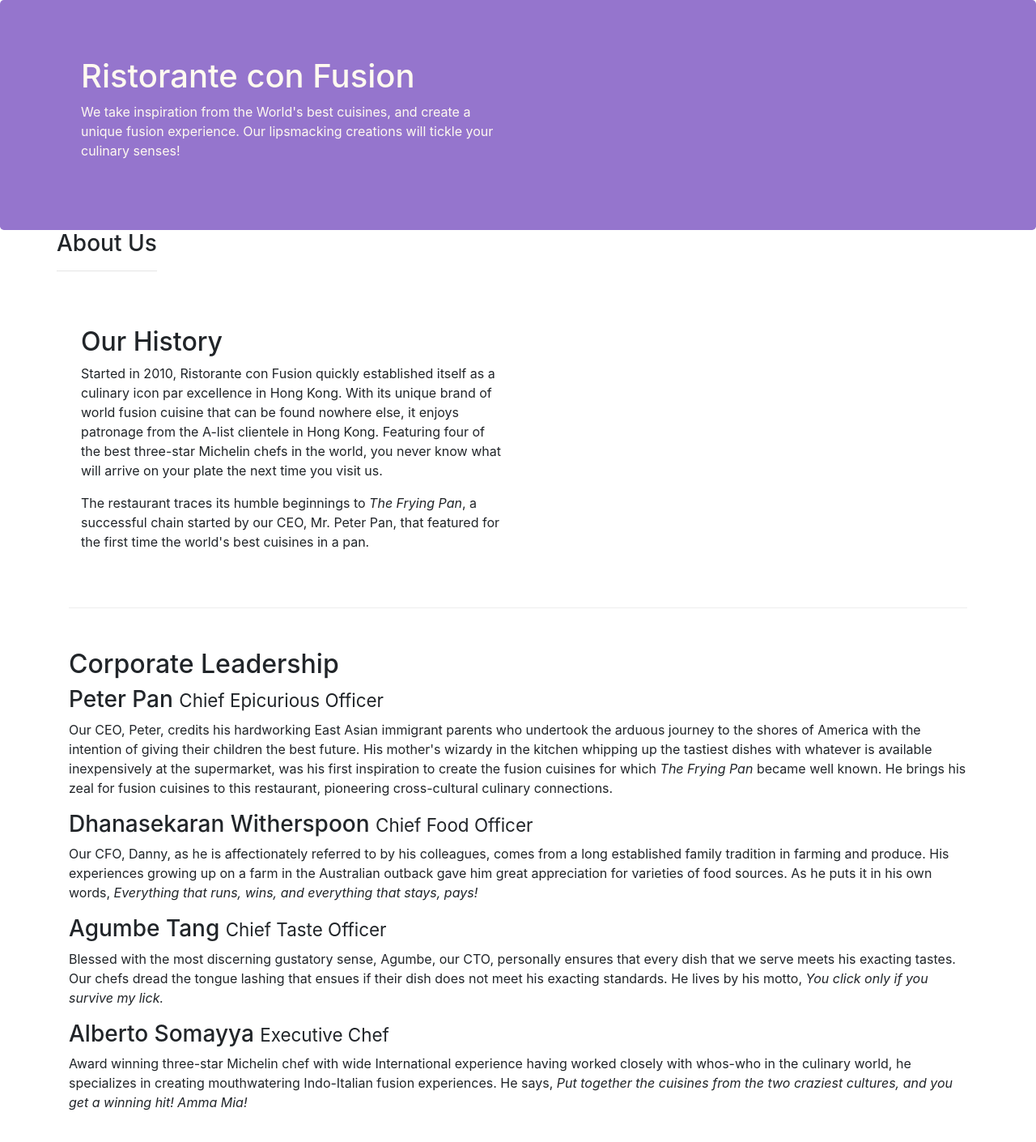
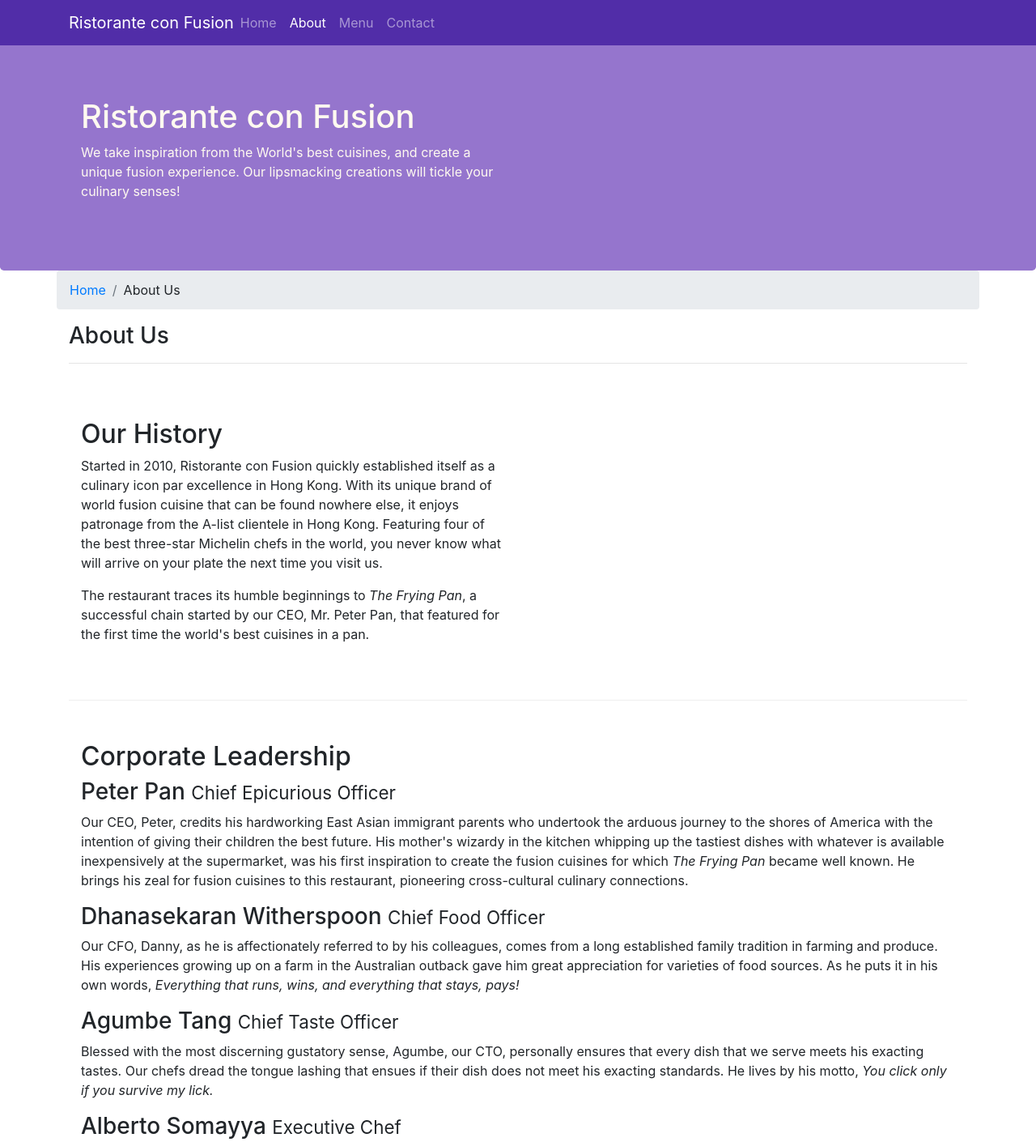
Before and after one commit to nikhil03singh/front-end-web, a website: page aboutus.html in a window 1280 px wide. Shown: the top 1410 px of the page at 81% size. Drawn offline with nearby package versions, Linux system fonts and the light colour scheme.

Commit message:
navbar and breadcrumbs

```diff
--- a/CSS/styles.css
+++ b/CSS/styles.css
@@ -27,3 +27,11 @@
     margin: 0px;
     color: #0f0f0f;
 }
+body {
+    padding: 50px 0px 0px 0px;
+    z-index: 0;
+}
+
+.navbar-dark{
+    background-color: #512DA8;
+}
--- a/aboutus.html
+++ b/aboutus.html
@@ -2,12 +2,9 @@
 <html lang="en">
 
 <head>
-    <!-- Required meta tags always come first -->
     <meta charset="utf-8">
     <meta name="viewport" content="width=device-width, initial-scale=1, shrink-to-fit=no">
     <meta http-equiv="x-ua-compatible" content="ie=edge">
-
-    <!-- Bootstrap CSS -->
     <link rel="stylesheet" href="node_modules/bootstrap/dist/css/bootstrap.min.css">
     <link rel="stylesheet" href="CSS/styles.css">
     <title>Ristorante Con Fusion: About Us</title>
@@ -15,7 +12,22 @@
 </head>
 
 <body>
-
+    <nav class="navbar navbar-dark navbar-expand-sm fixed-top">
+        <div class = "container">
+            <button class="navbar-toggler" type="button" data-toggle="collapse" data-target="#Navbar">
+                <span class="navbar-toggler-icon"></span>
+            </button>
+            <a class="navbar-brand mr-auto" href="./index.html">Ristorante con Fusion</a>
+            <div class="collapse navbar-collapse" id="Navbar">
+                <ul class="navbar-nav mr-auto">
+                    <li class="nav-item "><a class="nav-link" href="./index.html">Home</a></li>
+                    <li class="nav-item active"><a class="nav-link" href="#">About</a></li>
+                    <li class="nav-item"><a class="nav-link" href="#">Menu</Menu></a></li>
+                    <li class="nav-item"><a class="nav-link" href="#">Contact</a></li>
+                </ul>
+            </div>
+        </div>
+    </nav>
     <header class="jumbotron">
         <div class="container">
             <div class="row row-header">
@@ -30,8 +42,12 @@
     </header>
 
     <div class="container">
-        <div class ="row ">
-            <div >
+        <div class ="row">
+            <ol class="col-12 breadcrumb">
+                <li class="breadcrumb-item"><a href="./index.html">Home</a></li>
+                <li class="breadcrumb-item">About Us</li>
+            </ol>
+            <div class="col-12" >
                <h3>About Us</h3>
                <hr>
             </div>
@@ -49,24 +65,17 @@
 
 
         <div class ="row row-content align-items-center">
-            <div >
+            <div class="col-12">
                 <h2>Corporate Leadership</h2>
                 <h3>Peter Pan <small>Chief Epicurious Officer</small></h3>
-                <div class="d-none d-sm-block">
-                <p>Our CEO, Peter, credits his hardworking East Asian immigrant parents who undertook the arduous journey to the shores of America with the intention of giving their children the best future. His mother's wizardy in the kitchen whipping up the tastiest dishes with whatever is available inexpensively at the supermarket, was his first inspiration to create the fusion cuisines for which <em>The Frying Pan</em> became well known. He brings his zeal for fusion cuisines to this restaurant, pioneering cross-cultural culinary connections.</p>
-                </div>
+                <p class="d-none d-sm-block">Our CEO, Peter, credits his hardworking East Asian immigrant parents who undertook the arduous journey to the shores of America with the intention of giving their children the best future. His mother's wizardy in the kitchen whipping up the tastiest dishes with whatever is available inexpensively at the supermarket, was his first inspiration to create the fusion cuisines for which <em>The Frying Pan</em> became well known. He brings his zeal for fusion cuisines to this restaurant, pioneering cross-cultural culinary connections.</p>
                 <h3>Dhanasekaran Witherspoon <small>Chief Food Officer</small></h3>
-                <div class="d-none d-sm-block">
-                <p>Our CFO, Danny, as he is affectionately referred to by his colleagues, comes from a long established family tradition in farming and produce. His experiences growing up on a farm in the Australian outback gave him great appreciation for varieties of food sources. As he puts it in his own words, <em>Everything that runs, wins, and everything that stays, pays!</em></p>
-                </div>
+                <p class="d-none d-sm-block">Our CFO, Danny, as he is affectionately referred to by his colleagues, comes from a long established family tradition in farming and produce. His experiences growing up on a farm in the Australian outback gave him great appreciation for varieties of food sources. As he puts it in his own words, <em>Everything that runs, wins, and everything that stays, pays!</em></p>
                 <h3>Agumbe Tang <small>Chief Taste Officer</small></h3>
-                <div class="d-none d-sm-block">
-                <p>Blessed with the most discerning gustatory sense, Agumbe, our CTO, personally ensures that every dish that we serve meets his exacting tastes. Our chefs dread the tongue lashing that ensues if their dish does not meet his exacting standards. He lives by his motto, <em>You click only if you survive my lick.</em></p>
-                </div>
+                <p class="d-none d-sm-block">Blessed with the most discerning gustatory sense, Agumbe, our CTO, personally ensures that every dish that we serve meets his exacting tastes. Our chefs dread the tongue lashing that ensues if their dish does not meet his exacting standards. He lives by his motto, <em>You click only if you survive my lick.</em></p>
                 <h3>Alberto Somayya <small>Executive Chef</small></h3>
-                <div class="d-none d-sm-block">
-                <p>Award winning three-star Michelin chef with wide International experience having worked closely with whos-who in the culinary world, he specializes in creating mouthwatering Indo-Italian fusion experiences. He says, <em>Put together the cuisines from the two craziest cultures, and you get a winning hit! Amma Mia!</em></p>
-                </div>
+                <p class="d-none d-sm-block">Award winning three-star Michelin chef with wide International experience having worked closely with whos-who in the culinary world, he specializes in creating mouthwatering Indo-Italian fusion experiences. He says, <em>Put together the cuisines from the two craziest cultures, and you get a winning hit! Amma Mia!</em></p>
+
             </div>
        </div>
 
@@ -78,7 +87,7 @@
                 <div class="col-4 offset-1 col-sm-2">
                     <h5>Links</h5>
                     <ul class="list-unstyled">
-                        <li><a href="#">Home</a></li>
+                        <li><a href="./index.html">Home</a></li>
                         <li><a href="#">About</a></li>
                         <li><a href="#">Menu</a></li>
                         <li><a href="#">Contact</a></li>
```
Also changed, not shown: index.html (+17 -1 lines).
